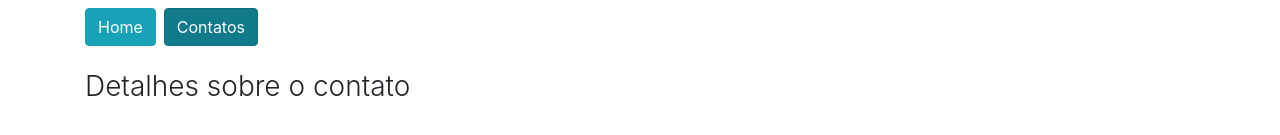
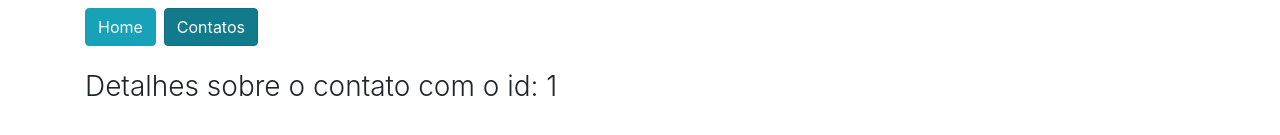
Before and after one commit to lourencofelipe/vue-router, a Vue app: page /contatos/1 in a window 1280 px wide. Shown: the part 273-408 px from the top of the page. Built offline with nearby package versions, Linux system fonts and the light colour scheme.

Commit message:
Adding route params to show the contact id

```diff
--- a/src/views/contatos/ContatoDetalhes.vue
+++ b/src/views/contatos/ContatoDetalhes.vue
@@ -1,3 +1,3 @@
 <template>
-    <h3 class="font-weight-light">Detalhes sobre o contato</h3>
+    <h3 class="font-weight-light">Detalhes sobre o contato com o id: {{ $route.params.id }}</h3>
 </template>
```
